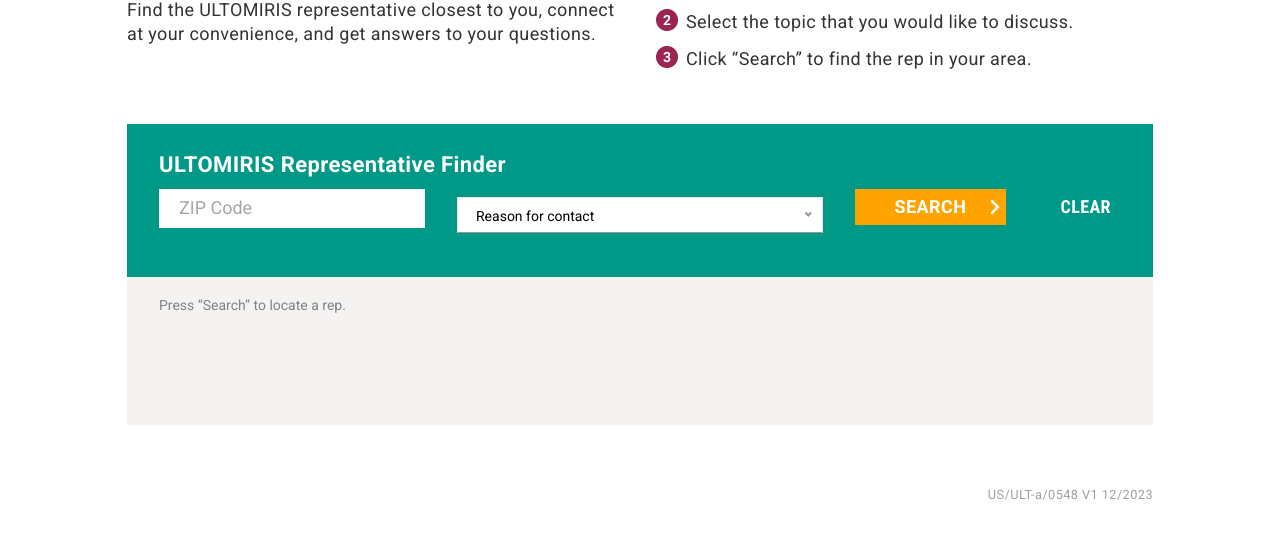
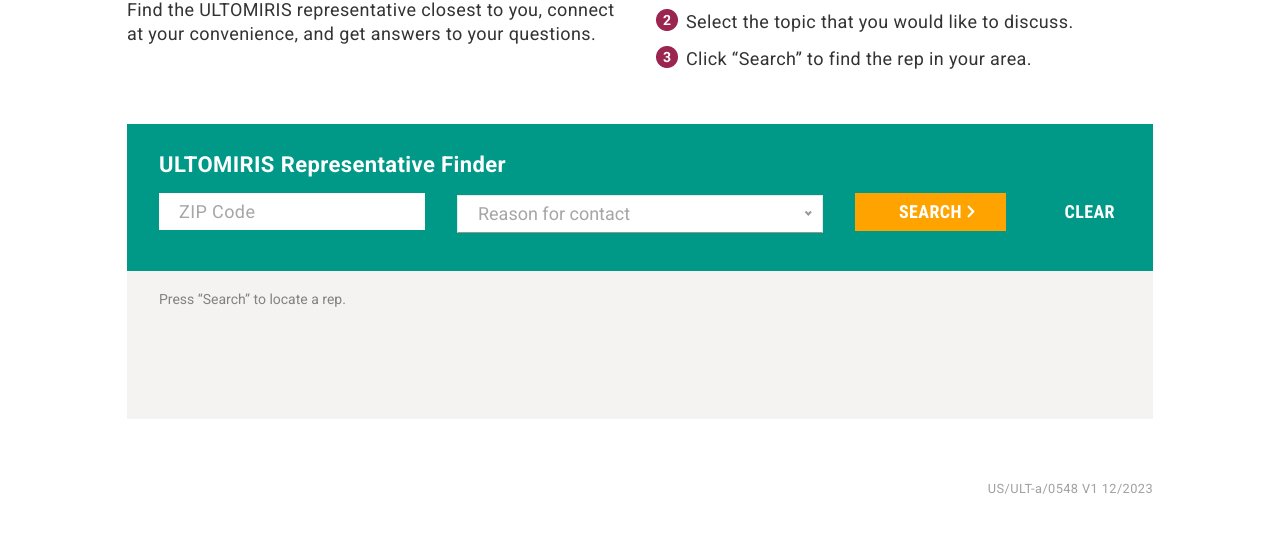
Before and after one commit to Jonansay/ultimoris-project, a website: page index.html in a window 1280 px wide. Shown: the part 162-700 px from the top of the page. Drawn offline with Linux system fonts and the light colour scheme.

Commit message:
feat: :zap: update style of section contact in desktop version
update style of section contact in desktop version

```diff
--- a/src/scss/ui/contact/_form.scss
+++ b/src/scss/ui/contact/_form.scss
@@ -10,22 +10,26 @@
 
   .form__wrapper {
     width: 100%;
+    height: 100%;
+    // min-height: 223px;
 
-    background: v.$secundary;
     background: v.$color-primary-009988;
 
     padding-top: 24px;
+    padding-bottom: 24px;
     padding-right: 20px;
-    padding-bottom: 24px;
+
     padding-left: 20px;
 
     margin-left: auto;
     margin-right: auto;
 
-    @media screen and (min-width: 1024px) {
+    @media screen and (min-width: 1026px) {
       max-width: 1026px;
+      min-height: 142px;
       padding-top: 28px;
       padding-bottom: 38px;
+
       padding-right: 32px;
       padding-left: 32px;
     }
@@ -41,7 +45,7 @@
       font-weight: 700;
       line-height: normal;
       letter-spacing: 0.4px;
-      margin-bottom: 12px;
+      margin-bottom: 16px;
 
       @media screen and (min-width: 1026px) {
         font-size: 22px;
@@ -49,35 +53,43 @@
     }
 
     &__input-wrapper {
+      width: 100%;
       display: flex;
       flex-direction: column;
-      align-items: flex-start;
-      gap: 6px;
-      align-self: stretch;
+
+
+
     }
 
     &__topic-wrapper {
       display: flex;
       flex-direction: column;
       align-items: flex-start;
-      gap: 6px;
+
       align-self: stretch;
     }
 
     &__control-input {
       width: 100%;
+      height: 100%;
+      height: 34px;
 
+      display: flex;
+      padding: 8px 20px;
+      align-items: center;
+      align-self: stretch;
       border: 0;
       outline: none;
-      padding: 8px 20px;
-
-      font-size: 16px;
+      color: v.$color-secondary;
+      font-size: 18px;
       font-style: normal;
-      font-weight: 500;
-      line-height: 16px;
+      font-weight: 400;
+      line-height: 18px;
+      letter-spacing: 0.4px;
 
       &::placeholder {
         color: #a6a6a6;
+
         font-size: 18px;
         font-style: normal;
         font-weight: 400;
@@ -86,51 +98,22 @@
 
       @media screen and (min-width: 1026px) {
         padding: 10px 20px;
+        height: 37px;
       }
     }
 
-    // &__topic {
-    //   border: none;
-    //    appearance: none;
-    //   width: 100%;
-    //   color: v.$color-secondary;
-    //   font-size: 16px;
-    //   font-style: normal;
-    //   font-weight: 400;
-    //   line-height: normal;
-    //   background-color: v.$white;
-
-    //   border: 0;
-    //   outline: none;
-    //   padding: 10px 20px;
-    // }
-
-    // input {
-    //   width: 100%;
-
-    //   border: 0;
-    //   outline: none;
-    //   padding: 10px 20px;
-    //   color: v.$color-secondary;
-    //   font-size: 18px;
-    //   font-style: normal;
-    //   font-weight: 400;
-    //   line-height: 18px;
-    //   letter-spacing: 0.4px;
-    // }
-
-    // input::placeholder {
-    //   color: #a6a6a6;
-    // }
     .nice-select {
       border-radius: 0;
-      height: 36px;
+      width: 100%;
+      border-bottom: 1px solid #959595;
+
+      display: flex;
+      padding: 8px 20px;
+      justify-content: space-between;
+      align-items: center;
+      align-self: stretch;
     }
 
-    .nice-select {
-      width: 100%;
-      border-bottom: 1px solid #959595;
-    }
     .nice-select.open .nice-select-dropdown {
       width: 100%;
       margin-top: 2px;
@@ -139,11 +122,26 @@
       text-wrap: wrap;
       line-height: normal;
 
+      color: v.$color-secondary;
+      font-family: v.$font_principal;
+      font-size: 16px;
+      font-style: normal;
+      font-weight: 400;
+      line-height: normal;
+
+      // padding-top: 6px;
+      padding-bottom: 6px;
+    }
+    .nice-select .option:nth-child(2) {
       padding-top: 6px;
-      padding-bottom: 8px;
     }
+
     .nice-select .option.disabled {
       display: none;
+    }
+    .nice-select .list {
+      max-height: 100%;
+      border-radius: 0;
     }
 
     .form .nice-select {
@@ -155,6 +153,12 @@
       display: block;
       overflow: hidden;
       text-overflow: ellipsis;
+      color: #a6a6a6;
+
+      font-size: 18px;
+      font-style: normal;
+      font-weight: 400;
+      line-height: 18px;
     }
 
     &__button-field {
@@ -173,10 +177,10 @@
       justify-content: space-between;
 
       width: max-content;
-      padding: 10px;
+      // padding: 10px;
 
       color: v.$white;
-      font-family: v.$font_principal;
+      font-family: v.$font_secondary;
       font-size: 18px;
       font-style: normal;
       font-weight: 700;
@@ -186,18 +190,6 @@
       transition: all, 0.4s, ease-in-out 1s ease-in-out;
 
       border: none;
-
-      //boton bueno
-
-      //   cursor: pointer;
-      //   display: flex;
-      //   flex-direction: row;
-      //   align-items: center;
-      //   justify-content: space-between;
-      //   width: -moz-max-content;
-      //   width: max-content;
-
-      ///////////////////////
     }
 
     &__button-search {
@@ -208,21 +200,25 @@
       justify-content: center;
       align-items: center;
       background: v.$color-ffa-300;
+
+      @media screen and (min-width: 1026px){
+        height: 38px;
+      }
+
     }
     .form__button-search::after {
       content: '';
       display: block;
       position: absolute;
-      right: 0;
+      right: 26px;
+      top: 32%;
 
-      width: 16px;
-      height: 16px;
-
+      width: 13px;
+      height: 13px;
 
       background-image: url('../img/button-arrow.svg');
 
-
-    background-repeat: no-repeat;
+      background-repeat: no-repeat;
       background-size: contain;
     }
 
@@ -230,19 +226,34 @@
       font-family: v.$font_secondary;
       background-color: transparent;
       border: none;
+
+      font-size: 18px;
+      font-style: normal;
+      font-weight: 700;
+      line-height: 16px;
+      text-transform: uppercase;
+
+      @media screen and (min-width: 1026px){
+        height: 38px;
+      }
     }
 
     &__grid {
+      width: 100%;
+
       display: flex;
       flex-direction: column;
       align-items: flex-start;
       gap: 16px;
       align-self: stretch;
 
-      @media screen and (min-width: 1024px) {
+      @media screen and (min-width: 1026px) {
+        display: unset;
         display: grid;
+        max-width: 962px;
         grid-template-columns: 266px 366px auto;
         gap: 32px;
+
       }
     }
   }
```
Also changed, not shown: build/css/app.css, 1 other file.
